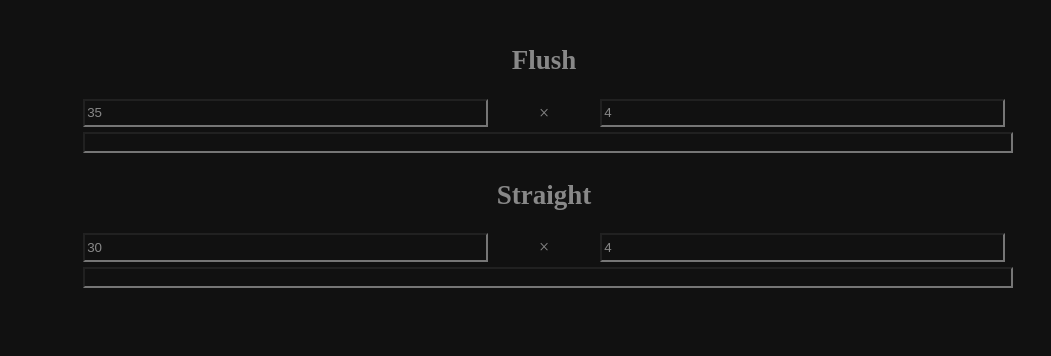
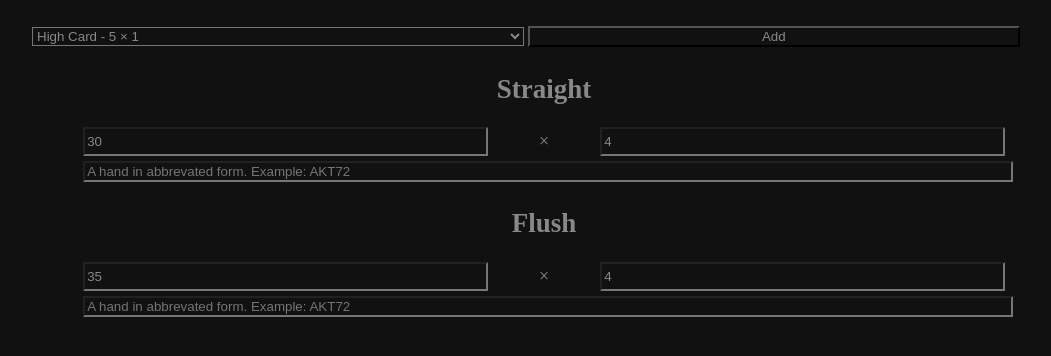
Before and after one commit to Ryan1729/balatro-ref, a plain HTML site: page index.html in a window 1280 px wide. Shown: the part 86-442 px from the top of the page, without its empty margins (96-1147 px from the left). Drawn offline with Linux system fonts and the light colour scheme.

Commit message:
allow adding an arbitrary amount of sections at runtime

```diff
--- a/index.html
+++ b/index.html
@@ -25,16 +25,106 @@ input {
     color:#888;
     background-color:#111;
 }
+select, button {
+    color:#888;
+    background-color:#111;
+}
+#section-type-dropdown, #section-type-add-button {
+    width: 48%;
+}
 </style>
 </head>
 <body>
     <h1> Balatro </h1>
 
-    <div class="column-grid" id="section-parent">
-    </div>
+    <select id="section-type-dropdown"></select>
+    <button id="section-type-add-button">Add</button>
+
+    <div class="column-grid" id="section-parent"></div>
 </body>
 <script>
+    const sectionTypeDropdown = document.getElementById("section-type-dropdown");
+    const sectionTypeAddButton = document.getElementById("section-type-add-button");
     const sectionParent = document.getElementById("section-parent");
+
+    const sectionTypes = [
+        {
+            label: "High Card",
+            baseChips: 5,
+            baseMult: 1,
+        },
+        {
+            label: "Pair",
+            baseChips: 10,
+            baseMult: 2,
+        },
+        {
+            label: "Two Pair",
+            baseChips: 20,
+            baseMult: 2,
+        },
+        {
+            label: "Three of a Kind",
+            baseChips: 30,
+            baseMult: 3,
+        },
+        {
+            label: "Straight",
+            baseChips: 30,
+            baseMult: 4,
+        },
+        {
+            label: "Flush",
+            baseChips: 35,
+            baseMult: 4,
+        },
+        {
+            label: "Full House",
+            baseChips: 40,
+            baseMult: 4,
+        },
+        {
+            label: "Four of a Kind",
+            baseChips: 60,
+            baseMult: 7,
+        },
+        {
+            label: "Straight Flush",
+            baseChips: 100,
+            baseMult: 8,
+        },
+        {
+            label: "Five of a Kind",
+            baseChips: 120,
+            baseMult: 12,
+        },
+        {
+            label: "Flush House",
+            baseChips: 140,
+            baseMult: 14,
+        },
+        {
+            label: "Flush Five",
+            baseChips: 160,
+            baseMult: 16,
+        },
+    ]
+
+
+    for (let i = 0; i < sectionTypes.length; i += 1) {
+        const sectionType = sectionTypes[i]
+        sectionTypeDropdown.innerHTML += `<option value="${i}">${sectionType.label} - ${sectionType.baseChips} × ${sectionType.baseMult} </option>`
+    }
+    sectionTypeAddButton.addEventListener("click", () => {
+        addSection(parseInt(sectionTypeDropdown.value))
+    })
+
+    let sections = []
+
+    const addSection = (index) => {
+        sections.push(sectionTypes[index])
+        renderSections()
+    }
 
     const Err = (error) => {
         return { error }
@@ -43,19 +133,6 @@ input {
     const Ok = (result) => {
         return { result }
     }
-
-    let sections = [
-        {
-            label: "Flush",
-            baseChips: 35,
-            baseMult: 4,
-        },
-        {
-            label: "Straight",
-            baseChips: 30,
-            baseMult: 4,
-        },
-    ]
 
     const parse = (str) => {
         if (str === "") {
@@ -119,7 +196,7 @@ input {
 
     const renderSections = () => {
         for (let i = 0; i < sections.length; i += 1) {
-            if (i < sectionParent.childElementCount - 1) {
+            if (i < sectionParent.childElementCount) {
                 continue
             }
 
@@ -143,11 +220,15 @@ input {
                     <input id="${ids.baseMult}" type="number" />
                 </span>
 
-                <input id="${ids.input}" />
+                <input id="${ids.input}" placeholder="A hand in abbrevated form. Example: AKT72" />
                 <output id="${ids.parent}" ></output>
             `
 
-            sectionParent.appendChild(sectionElement)
+            if (sectionParent.childElementCount > 0) {
+                sectionParent.insertBefore(sectionElement, sectionParent.children[0])
+            } else {
+                sectionParent.appendChild(sectionElement)
+            }
 
             const elements = {
                 baseChips: document.getElementById(ids.baseChips),
@@ -194,6 +275,7 @@ input {
         }
     }
 
-    renderSections()
+    addSection(5)
+    addSection(4)
 </script>
 </html>
```
